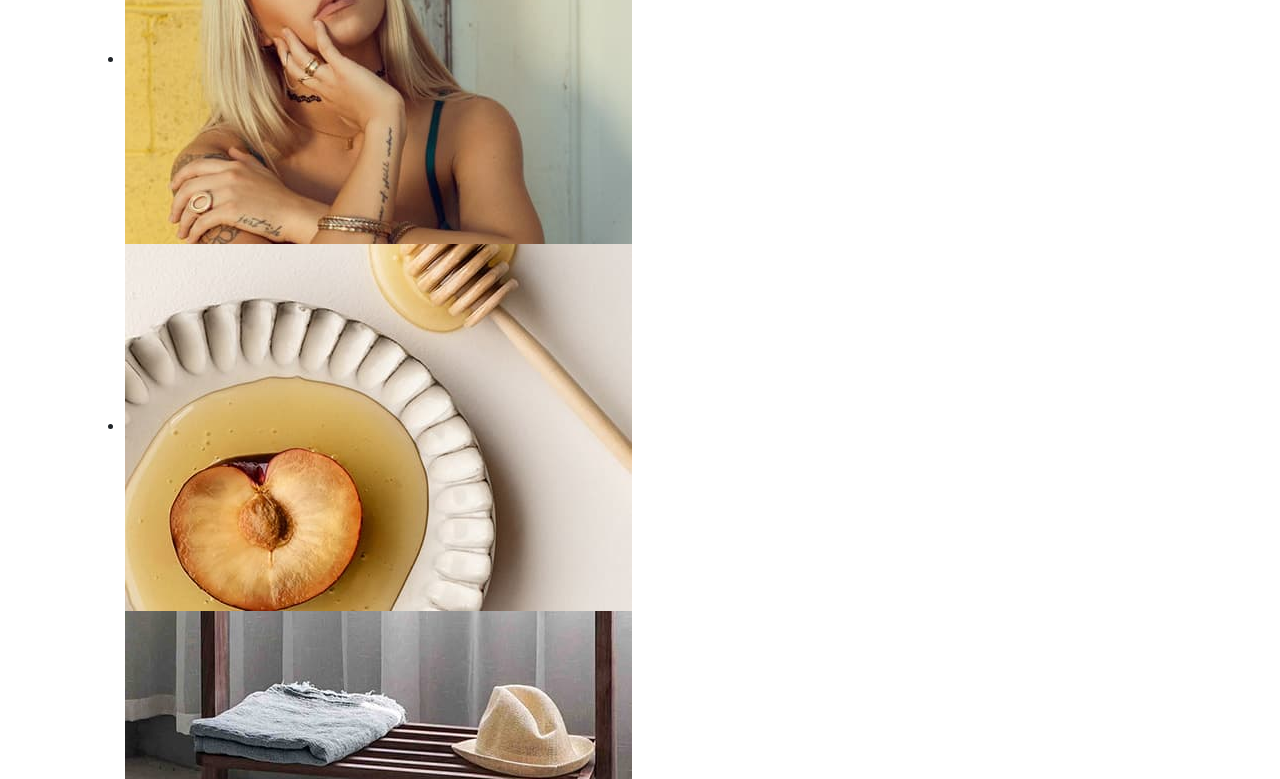
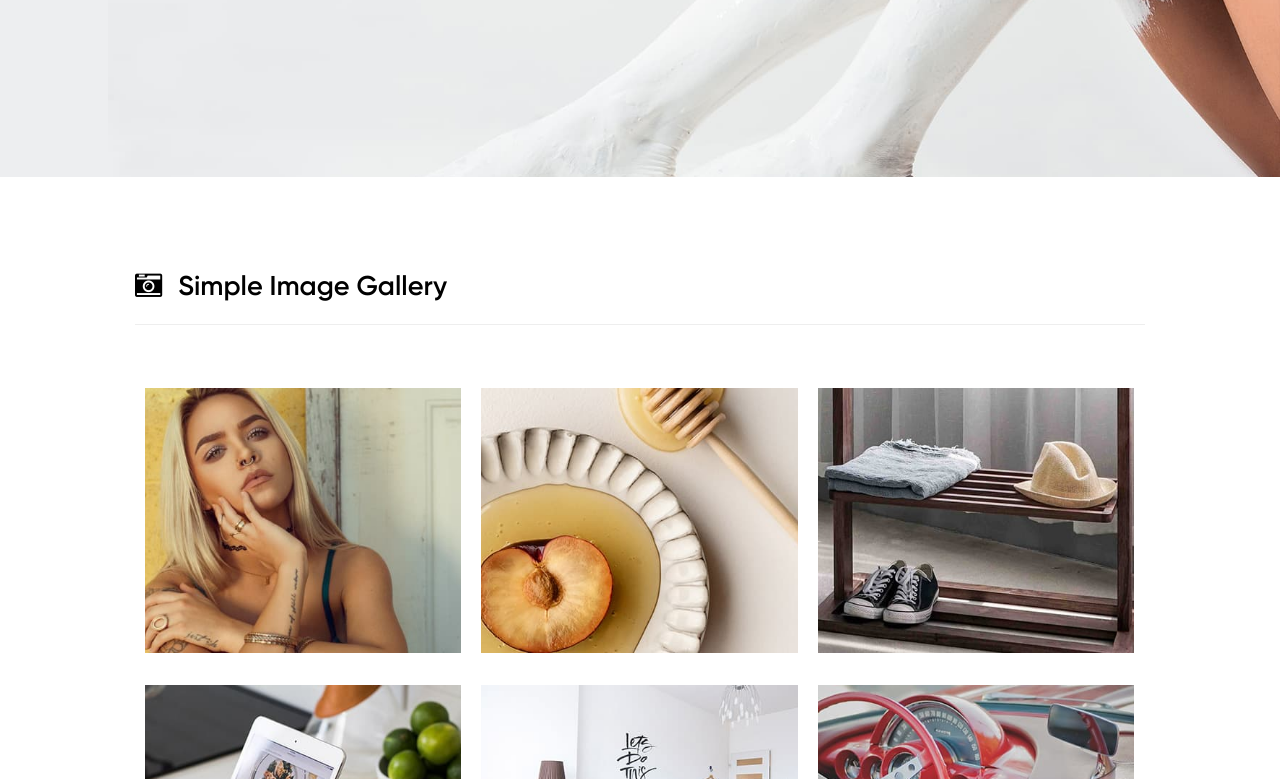
Before and after one commit to frankshugarts/Lightbox, a website: page index.html in a window 1280 px wide. Shown: the part 463-1242 px from the top of the page. Drawn offline with nearby package versions, Linux system fonts and the light colour scheme; the site is published under a folder, as on GitHub Pages, so addresses that start at the root find nothing.

Commit message:
Update index.html

```diff
--- a/index.html
+++ b/index.html
@@ -12,8 +12,8 @@
             integrity="sha384-ggOyR0iXCbMQv3Xipma34MD+dH/1fQ784/j6cY/iJTQUOhcWr7x9JvoRxT2MZw1T"
             crossorigin="anonymous"
         />
-        <link rel="stylesheet" href="/demo/css/style.css" />
-        <link rel="stylesheet" href="/dist/css/glightbox.css" />
+        <link rel="stylesheet" href="demo/css/style.css" />
+        <link rel="stylesheet" href="dist/css/glightbox.css" />
         <link rel="stylesheet" href="https://stackpath.bootstrapcdn.com/font-awesome/4.7.0/css/font-awesome.min.css" />
 
         <title>GLightbox | A touchable pure Javascript lightbox</title>
```
